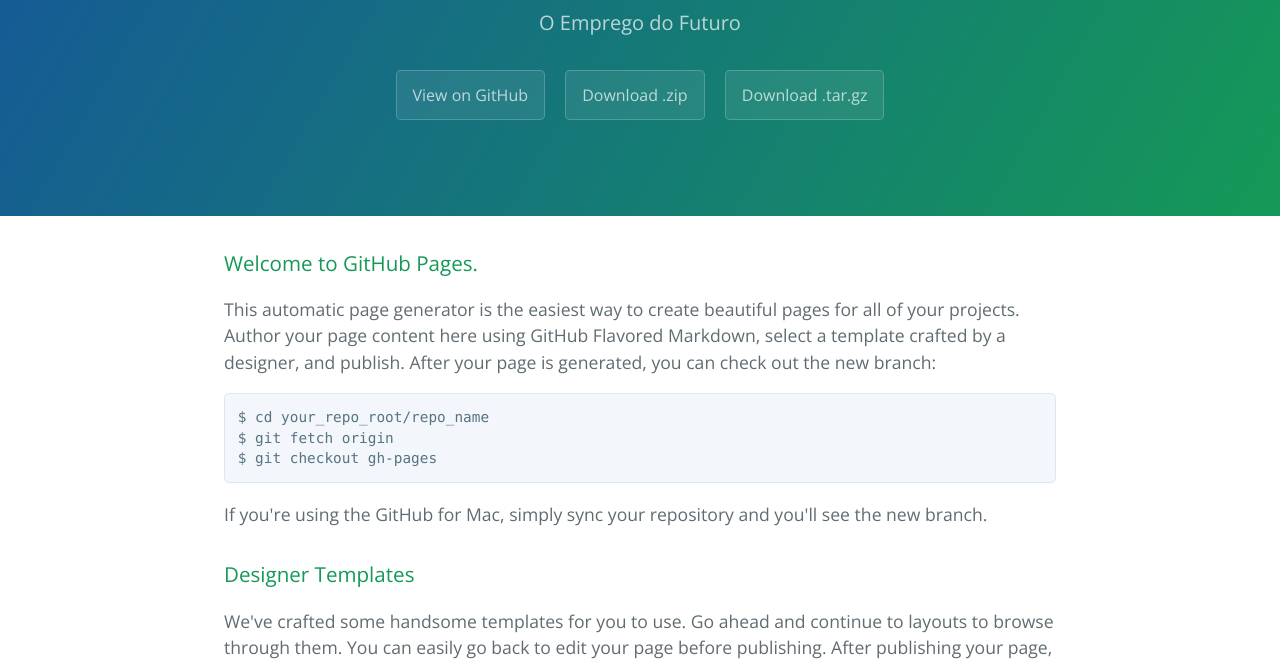
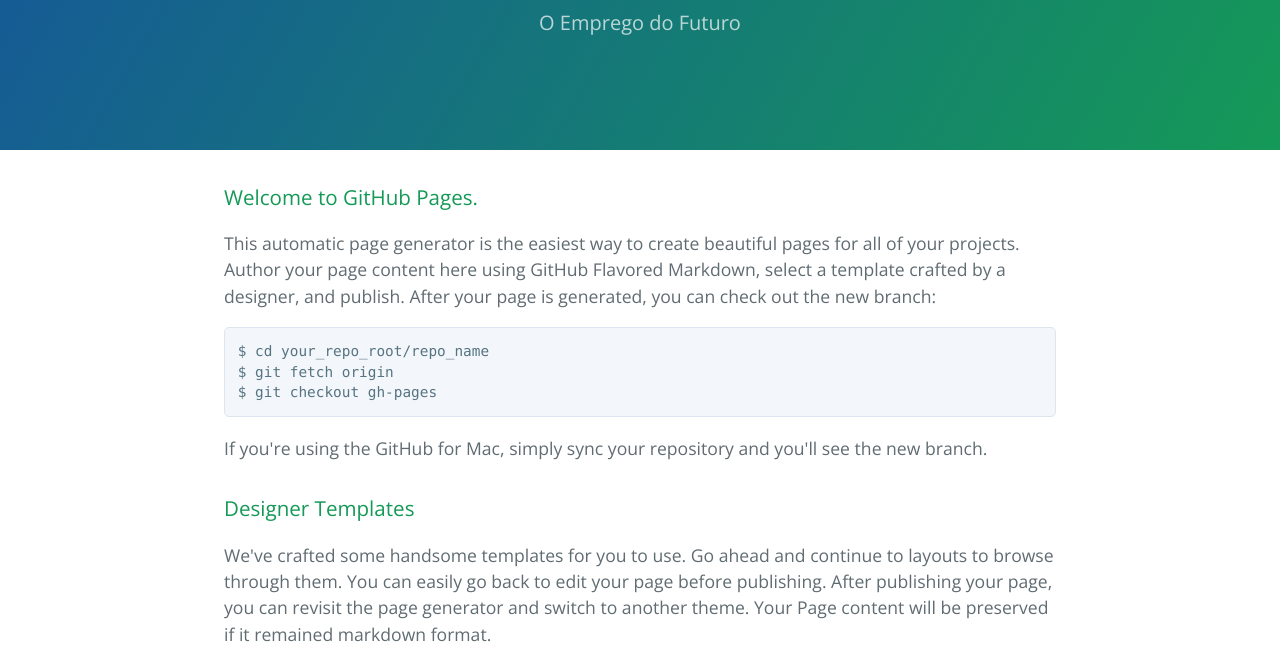
Before and after one commit to Terraqueo/plenodesemprego.github.io, a plain HTML site: page index.html in a window 1280 px wide. Shown: the part 167-828 px from the top of the page. Drawn offline with nearby package versions, Linux system fonts and the light colour scheme.

Commit message:
Update index.html

```diff
--- a/index.html
+++ b/index.html
@@ -13,9 +13,6 @@
     <section class="page-header">
       <h1 class="project-name">Pleno Desemprego</h1>
       <h2 class="project-tagline">O Emprego do Futuro</h2>
-      <a href="https://github.com/Terraqueo/plenodesemprego.github.io" class="btn">View on GitHub</a>
-      <a href="https://github.com/Terraqueo/plenodesemprego.github.io/zipball/master" class="btn">Download .zip</a>
-      <a href="https://github.com/Terraqueo/plenodesemprego.github.io/tarball/master" class="btn">Download .tar.gz</a>
     </section>
 
     <section class="main-content">
```
